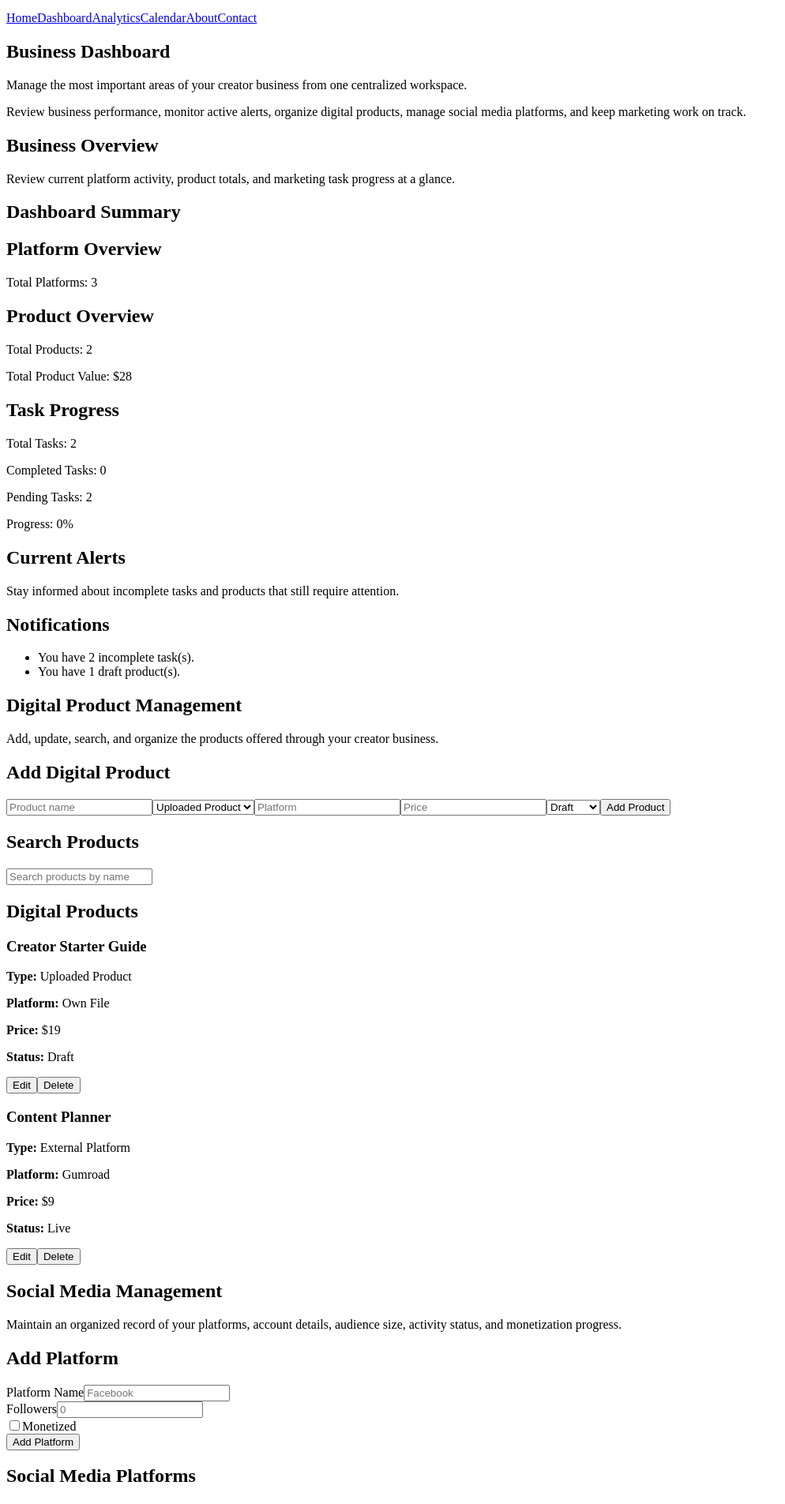
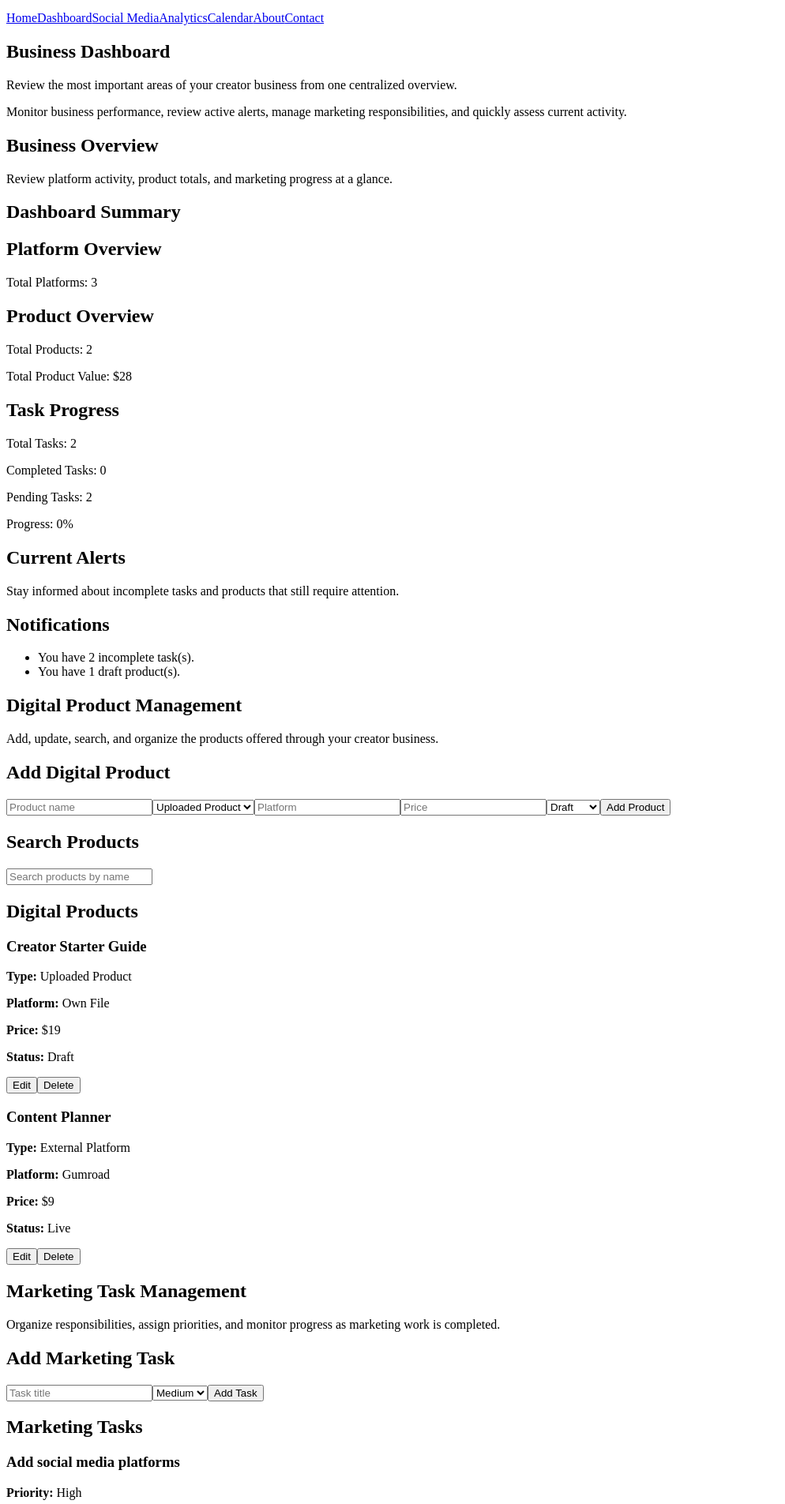
Before and after one commit to chrismusic1325/creator-growth-dashboard, a React (Vite) app in the folder creator-growth-dashboard/: page /dashboard in a window 1280 px wide. Shown: the part 100-2005 px from the top of the page at 79% size, without its empty margins (0-994 px from the left). Built offline with nearby package versions, Linux system fonts and the light colour scheme.

Commit message:
Move social media management to dedicated page

```diff
--- a/creator-growth-dashboard/src/components/layout/NavBar.jsx
+++ b/creator-growth-dashboard/src/components/layout/NavBar.jsx
@@ -5,6 +5,7 @@ function NavBar() {
     <nav>
       <Link to="/">Home</Link>
       <Link to="/dashboard">Dashboard</Link>
+      <Link to="/social-media">Social Media</Link>
       <Link to="/analytics">Analytics</Link>
       <Link to="/calendar">Calendar</Link>
       <Link to="/about">About</Link>
--- a/creator-growth-dashboard/src/pages/Dashboard.jsx
+++ b/creator-growth-dashboard/src/pages/Dashboard.jsx
@@ -1,8 +1,5 @@
 import DashboardSummary from "../components/dashboard/DashboardSummary";
 import NotificationList from "../components/notifications/NotificationList";
-import PlatformList from "../components/platforms/PlatformList";
-import PlatformForm from "../components/platforms/PlatformForm";
-import EditPlatformForm from "../components/platforms/EditPlatformForm";
 import ProductForm from "../components/products/ProductForm";
 import ProductSearch from "../components/products/ProductSearch";
 import ProductList from "../components/products/ProductList";
@@ -14,7 +11,6 @@ function Dashboard({
   platforms,
   products,
   tasks,
-  platformBeingEdited,
   productBeingEdited,
   searchTerm,
   onSearchChange,
@@ -25,10 +21,6 @@ function Dashboard({
   onEditProduct,
   onDeleteProduct,
   onToggleTaskComplete,
-  onDeletePlatform,
-  onEditPlatform,
-  onUpdatePlatform,
-  onCancelEdit,
 }) {
   return (
     <section>
@@ -36,14 +28,13 @@ function Dashboard({
         <h1>Business Dashboard</h1>
 
         <p>
-          Manage the most important areas of your creator business from one
-          centralized workspace.
+          Review the most important areas of your creator business from one
+          centralized overview.
         </p>
 
         <p>
-          Review business performance, monitor active alerts, organize digital
-          products, manage social media platforms, and keep marketing work on
-          track.
+          Monitor business performance, review active alerts, manage marketing
+          responsibilities, and quickly assess current activity.
         </p>
       </header>
 
@@ -51,8 +42,8 @@ function Dashboard({
         <h2>Business Overview</h2>
 
         <p>
-          Review current platform activity, product totals, and marketing task
-          progress at a glance.
+          Review platform activity, product totals, and marketing progress at a
+          glance.
         </p>
 
         <DashboardSummary
@@ -104,31 +95,6 @@ function Dashboard({
       </section>
 
       <section>
-        <h2>Social Media Management</h2>
-
-        <p>
-          Maintain an organized record of your platforms, account details,
-          audience size, activity status, and monetization progress.
-        </p>
-
-        {platformBeingEdited ? (
-          <EditPlatformForm
-            platform={platformBeingEdited}
-            onUpdatePlatform={onUpdatePlatform}
-            onCancelEdit={onCancelEdit}
-          />
-        ) : (
-          <PlatformForm />
-        )}
-
-        <PlatformList
-          platforms={platforms}
-          onDeletePlatform={onDeletePlatform}
-          onEditPlatform={onEditPlatform}
-        />
-      </section>
-
-      <section>
         <h2>Marketing Task Management</h2>
 
         <p>
```
